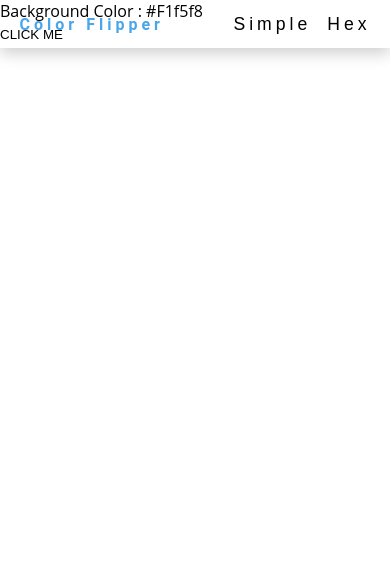
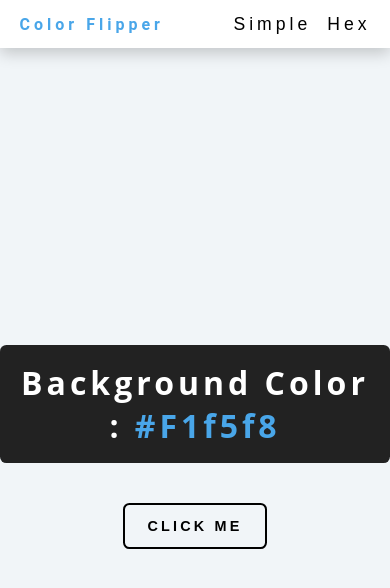
Before and after one commit to AhmadNourldin/ahmadcompany, a React (Create React App) app: page / in a window 390 px wide. Shown: the top 588 px of the page. Built offline with nearby package versions, Linux system fonts and the light colour scheme.

Commit message:
Finish the Main css and it is ready for the interactive moves create a css folder in the src folder append style.scss into it and create a new scss file for the responsive design in the same folder

```diff
--- a/src/components/Main.js
+++ b/src/components/Main.js
@@ -6,7 +6,8 @@ const Main = () => {
             {/* The Base Container of the Main Section */}
             <div className="Main_Container">
                 <div className="Main_BackgroundColorName">
-                    Background Color : #F1f5f8
+                    Background Color :&nbsp;
+                    <span className="Main_ColorName">#F1f5f8</span>
                 </div>
                 {/* This Button Is going to change the background-color
                 And the Name of the Background in the Main_BackgroundColorName */}
--- /dev/null
+++ b/src/css/responsive.scss
@@ -0,0 +1,6 @@
+//Decrease The font size in the background color name
+@media (max-width:800px) {
+    .Main .Main_Container .Main_BackgroundColorName{
+        font-size: 2rem !important;
+    }
+}
--- /dev/null
+++ b/src/css/style.scss
@@ -0,0 +1,103 @@
+//Import Files
+@import url('./responsive.scss');
+//variables
+$btn-options:hsl(205, 86%, 17%);
+$clr-logo:hsl(205, 78%, 60%);
+$bg-black : #222;
+$bg-white : #fff;
+
+//The Root Style Selector
+*{
+    margin: 0;
+    padding: 0;
+    box-sizing: border-box;
+}
+a{
+    text-decoration: none;
+    color: black;
+}
+button{
+    background-color: transparent;
+    border: none;
+}
+//The body Css
+body{
+    font-family: "Open Sans",sans-serif;
+    background-color: #F1f5f8;
+    transition: all .3s ease-in-out;
+}
+//Create The Navbar Section
+.Navbar{ //The Navbar Root Container
+    height: 3rem;
+    width: 100%;
+    position: fixed;
+    display: grid;
+    place-items: center;
+    background-color: $bg-white;
+    box-shadow: 0 5px 15px rgba(0, 0, 0, 0.2);
+    .Navbar_Container{ // This is the Child Container of the Nav
+        width: 90vw;  // The vw Create a little margin after the element
+        max-width: 38.75rem;
+        display: flex;
+        justify-content: space-between;
+        align-items: center;
+        .Navbar_Logo{ // This Is the logo Link
+            font-family: "Roboto",sans-serif;
+            color: $clr-logo;
+            font-weight: 700;
+            letter-spacing: 0.25rem;
+        }
+        .Navbar_Option_Button{ // The Option Buttons
+            display: flex;
+            gap: 1rem;
+            button{
+                font-weight: 500;
+                font-size: 1.1rem;
+                letter-spacing: 0.25rem;
+                color: var($btn-options);
+            }
+            button:hover{
+                color: $clr-logo;
+            }
+        }
+    }
+}
+.Main{ // The Root css of the Main section
+    height: 100vh;
+    display: grid;
+    place-items: center;
+    .Main_Container{ //The Base container in the Main section
+        display: flex;
+        align-items: center;
+        flex-direction: column;
+        gap: 2.5rem;
+        margin-top: 3.1rem;
+        .Main_BackgroundColorName{ // This is the background-name container
+            background-color: $bg-black;
+            color: $bg-white;
+            padding: 1rem 1rem;
+            font-size: 2.3rem;
+            border-radius: 0.4rem;
+            font-weight: 700;
+            letter-spacing: 0.25rem;
+            text-align: center;
+            .Main_ColorName{
+                color: $clr-logo;
+            }
+        }
+        .Main_Button{ // The Button that change the background color
+            padding: 0.8rem 1.4rem;
+            border: 2px solid black;
+            letter-spacing: 0.2rem;
+            border-radius: 0.4rem;
+            font-size: 0.9rem;
+            background-color: transparent;
+            font-weight: bold;
+            transition: all .3s ease-in-out;
+        }
+        .Main_Button:hover{
+            background-color: $bg-black;
+            color: $bg-white;
+        }
+    }
+}
--- a/src/index.js
+++ b/src/index.js
@@ -3,7 +3,7 @@ import ReactDOM from 'react-dom/client';
 import App from './App';
 //Import the scss File from the src
 //It is the base css fill of all the components
-import './style.scss';
+import './css/style.scss';
 //Provider give the components inside of it to use redux
 import { Provider } from 'react-redux';
 //Importing the Store from the store folder
--- a/src/style.scss
+++ /dev/null
@@ -1,57 +0,0 @@
-//variables
-$btn-options:hsl(205, 86%, 17%);
-$clr-logo:hsl(205, 78%, 60%);
-
-//The Root Style Selector
-*{
-    margin: 0;
-    padding: 0;
-    box-sizing: border-box;
-}
-a{
-    text-decoration: none;
-    color: black;
-}
-button{
-    background-color: transparent;
-    border: none;
-}
-//The body Css
-body{
-    font-family: "Open Sans",sans-serif;
-}
-//Create The Navbar Section
-.Navbar{ //The Navbar Root Container
-    height: 3rem;
-    width: 100%;
-    position: fixed;
-    display: grid;
-    place-items: center;
-    box-shadow: 0 5px 15px rgba(0, 0, 0, 0.2);
-    .Navbar_Container{ // This is the Child Container of the Nav
-        width: 90vw;  // The vw Create a little margin after the element
-        max-width: 38.75rem;
-        display: flex;
-        justify-content: space-between;
-        align-items: center;
-        .Navbar_Logo{ // This Is the logo Link
-            font-family: "Roboto",sans-serif;
-            color: $clr-logo;
-            font-weight: 700;
-            letter-spacing: 0.25rem;
-        }
-        .Navbar_Option_Button{ // The Option Buttons
-            display: flex;
-            gap: 1rem;
-            button{
-                font-weight: 500;
-                font-size: 1.1rem;
-                letter-spacing: 0.25rem;
-                color: var($btn-options);
-            }
-            button:hover{
-                color: $clr-logo;
-            }
-        }
-    }
-}
```
